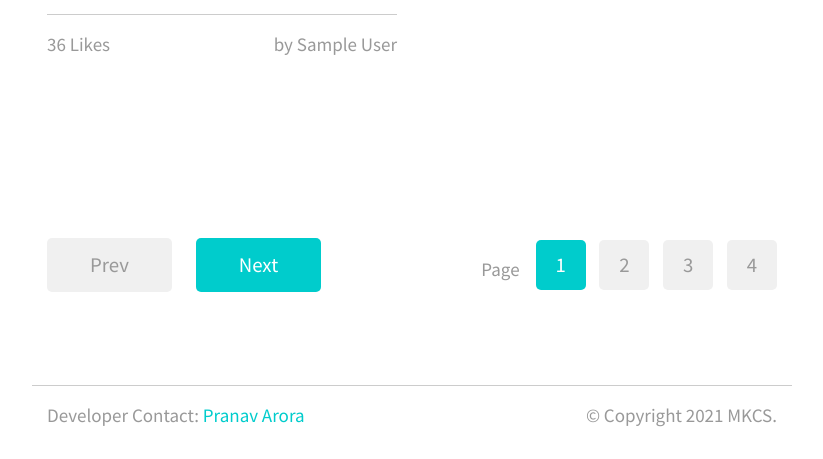
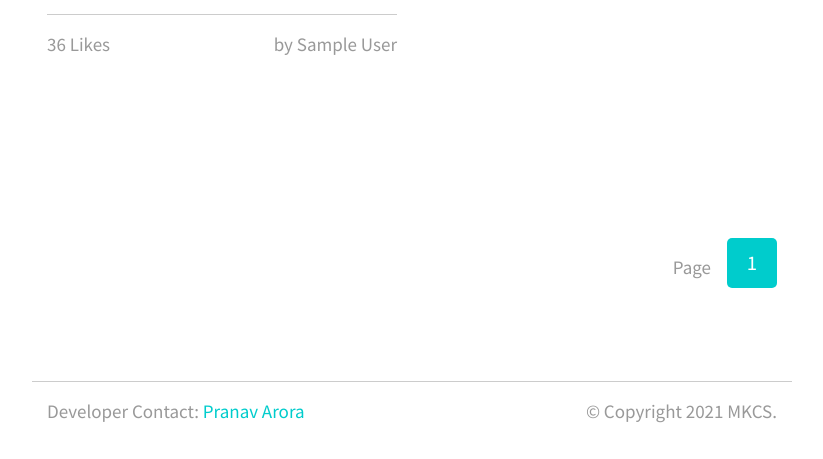
Before and after one commit to pranavarora1895/beingtejaswisingh, a Django app: page / in a window 1280 px wide. Shown: the part 839-1298 px from the top of the page, without its empty margins (388-1211 px from the left). After the commit the page ends 1262 px from the top, so only its background shows below. Run offline with Django 3.2, Linux system fonts and the light colour scheme; tables that the repository leaves empty hold one stand-in row (values such as "Sample post"); grey boxes marked "Sample" are stand-in pictures; some libraries are stand-ins or nearby versions.

Commit message:
Pagination added

```diff
--- a/templates/webpages/home.html
+++ b/templates/webpages/home.html
@@ -2,7 +2,7 @@
 {%load static%}
 {%block content%}
 <div class="row tm-row">
-    {%for post in home_posts%}
+    {%for post in page_obj.object_list%}
     <article class="col-12 col-md-6 tm-post">
         <hr class="tm-hr-primary">
         <a href="post.html" class="effect-lily tm-post-link tm-pt-60">
@@ -31,25 +31,22 @@
 </div>
 <div class="row tm-row tm-mt-100 tm-mb-75">
     <div class="tm-prev-next-wrapper">
-        <a href="#" class="mb-2 tm-btn tm-btn-primary tm-prev-next disabled tm-mr-20">Prev</a>
-        <a href="#" class="mb-2 tm-btn tm-btn-primary tm-prev-next">Next</a>
+        {% if page_obj.has_previous %}
+        <a href="?page={{page_obj.previous_page_number}}" class="mb-2 tm-btn tm-btn-primary tm-prev-next tm-mr-20">Prev</a>
+        {%endif%}
+        {%if page_obj.has_next %}
+        <a href="?page={{page_obj.next_page_number}}" class="mb-2 tm-btn tm-btn-primary tm-prev-next">Next</a>
+        {%endif%}
     </div>
     <div class="tm-paging-wrapper">
         <span class="d-inline-block mr-3">Page</span>
         <nav class="tm-paging-nav d-inline-block">
             <ul>
+                {%for i in no_of_pages%}
                 <li class="tm-paging-item active">
-                    <a href="#" class="mb-2 tm-btn tm-paging-link">1</a>
+                    <a href="?page={{i}}" class="mb-2 tm-btn tm-paging-link">{{i}}</a>
                 </li>
-                <li class="tm-paging-item">
-                    <a href="#" class="mb-2 tm-btn tm-paging-link">2</a>
-                </li>
-                <li class="tm-paging-item">
-                    <a href="#" class="mb-2 tm-btn tm-paging-link">3</a>
-                </li>
-                <li class="tm-paging-item">
-                    <a href="#" class="mb-2 tm-btn tm-paging-link">4</a>
-                </li>
+                {%endfor%}
             </ul>
         </nav>
     </div>
--- a/webpages/views.py
+++ b/webpages/views.py
@@ -1,13 +1,25 @@
 from django.shortcuts import render
 from .models import Post
-
+from django.core.paginator import EmptyPage, PageNotAnInteger, Paginator
 # Create your views here.
 def home(request):
     posts = Post.objects.order_by("-created_date")
 
+    p = Paginator(posts, 4)
+
+    page_number = request.GET.get('page')
+    try:
+        page_obj = p.get_page(page_number)
+    except PageNotAnInteger:
+        page_obj = p.page(1)
+    except EmptyPage:
+        page_obj = p.page(p.num_pages)
+
     data = {
         'home_page': "active",
         'home_posts': posts,
+        'page_obj': page_obj,
+        'no_of_pages': p.page_range,
     }
     return render(request, 'webpages/home.html', data)
 
```
Also changed, not shown: media/blogpage/2021/12/img-01.jpg (added), media/blogpage/2021/12/img-04.jpg (added), media/blogpage/2021/12/img-06.jpg (added), media/home/2021/12/img-01.jpg (added), media/home/2021/12/img-04.jpg (added), media/home/2021/12/img-06.jpg (added).
